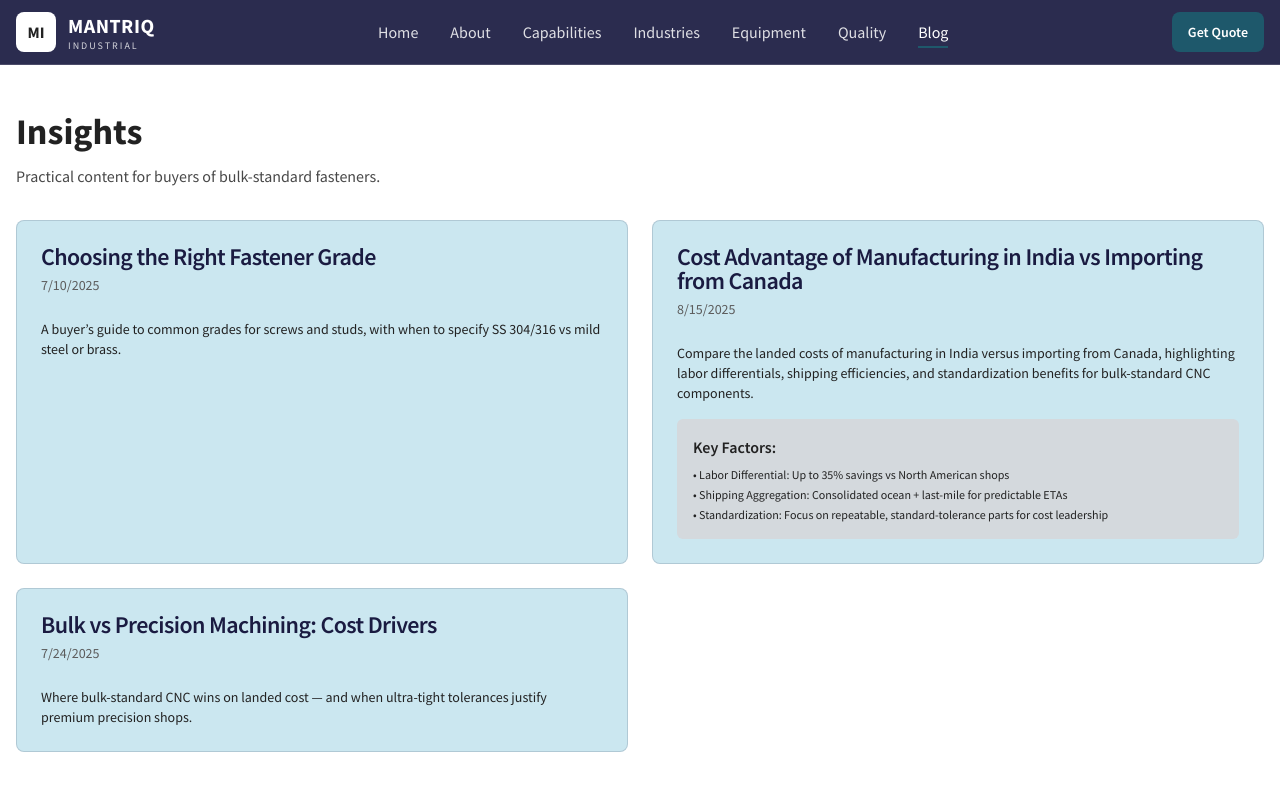
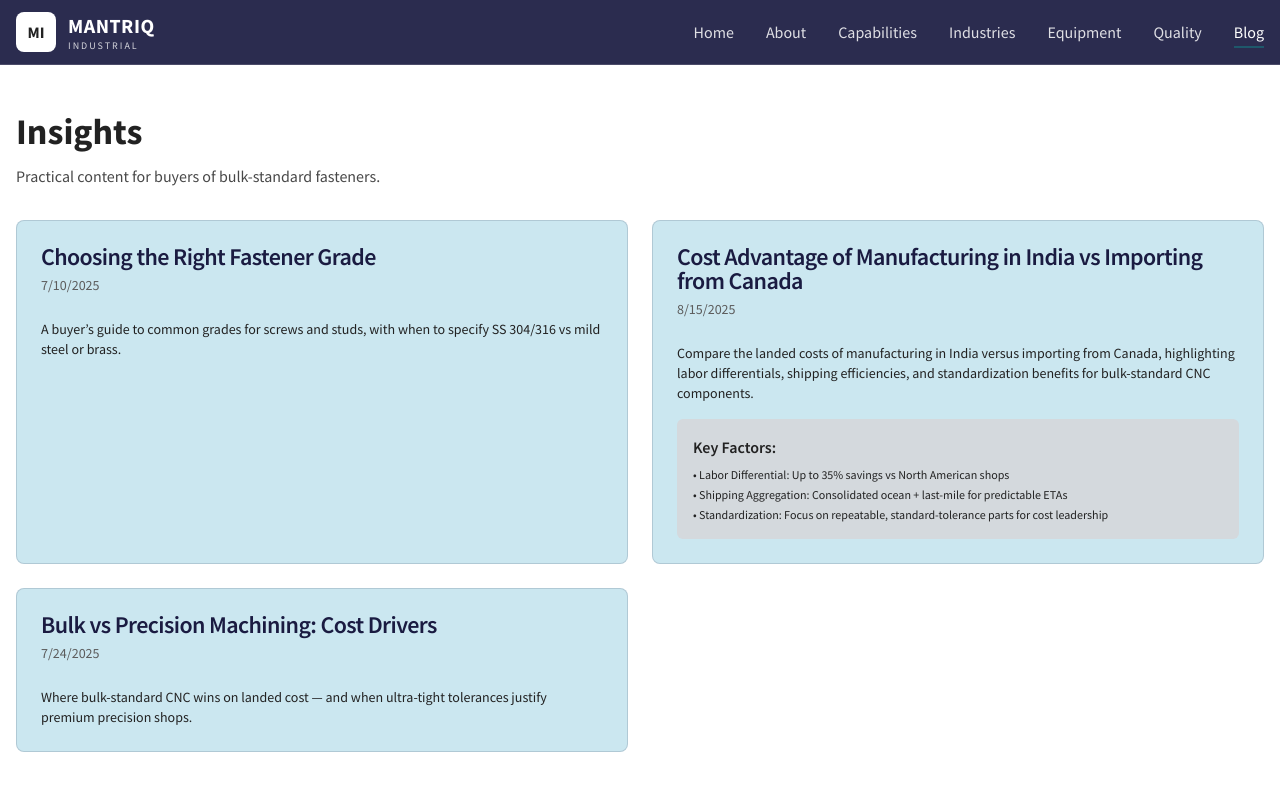
Before and after one commit to Hemishahuja/Mantriq-Industrial-Website, a React (Vite) app: page /blog in a window 1280 px wide. Shown: the top 800 px of the page. Built offline with nearby package versions, Linux system fonts and the light colour scheme.

Commit message:
Fix mobile menu and header

```diff
--- a/src/components/Header.tsx
+++ b/src/components/Header.tsx
@@ -32,7 +32,7 @@ const Header = () => {
           </Link>
 
           {/* Desktop Navigation */}
-          <nav className="hidden md:flex items-center space-x-8">
+          <nav className="hidden lg:flex items-center space-x-8">
             {navItems.map((item) => {
               const active = location.pathname === item.href
               return (
@@ -49,16 +49,10 @@ const Header = () => {
             })}
           </nav>
 
-          {/* CTA Button */}
-          <div className="hidden md:block">
-            <Button variant="default" className="hover-scale" onClick={() => (window.location.href = "/quote")}>
-              Get Quote
-            </Button>
-          </div>
 
           {/* Mobile Menu Button */}
           <button
-            className="md:hidden p-2 text-white"
+            className="lg:hidden p-2 text-white"
             onClick={() => setIsMenuOpen(!isMenuOpen)}
             aria-label="Toggle menu"
           >
```
